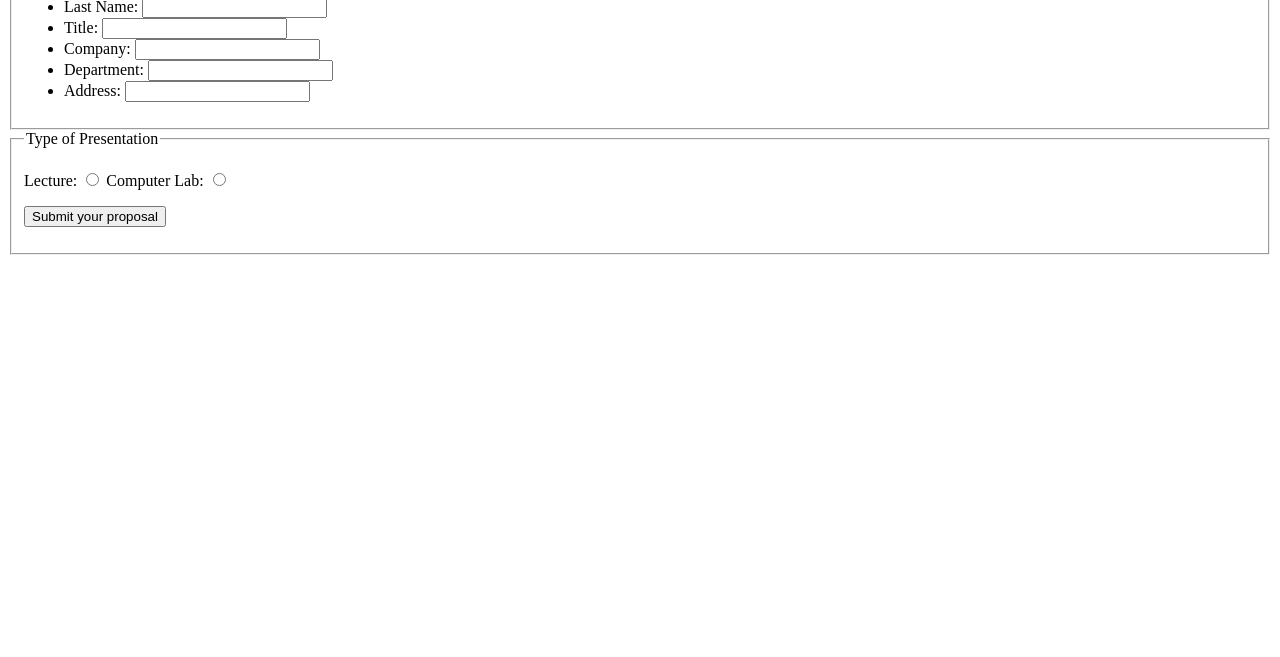
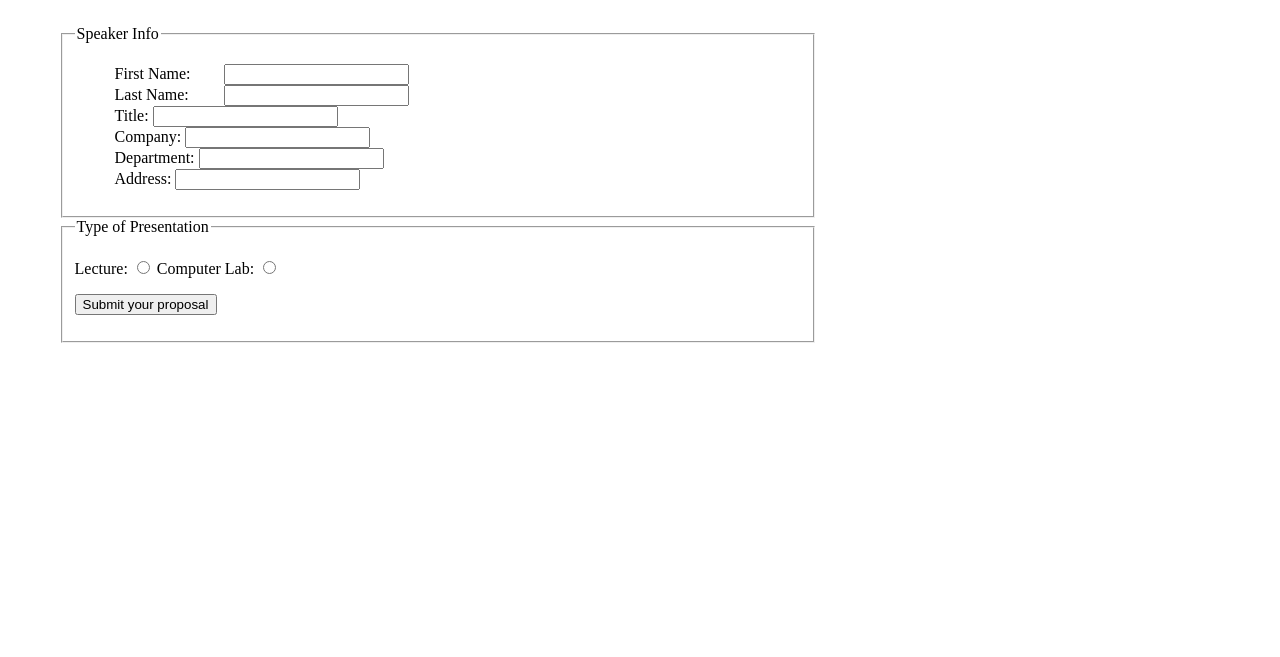
Before and after one commit to fimbulwolf/atlasCSCI, a plain HTML site: page assignment11/form-exercise1(one).html in a window 1280 px wide. Shown: the part 143-800 px from the top of the page. Drawn offline with Linux system fonts and the light colour scheme.

Commit message:
Update form-exercise1(one).html

```diff
--- a/assignment11/form-exercise1(one).html
+++ b/assignment11/form-exercise1(one).html
@@ -5,7 +5,7 @@
 <title>Forms for 2020 Proposal</title>
 <!-- note that case matters for the link to the CSS file.
  --- make sure the case of your file names and directories match. -->
- <link rel="stylesheet"  href="/atlasCSCI/assignment11/form-exercise1(one).html" />
+ <link rel="stylesheet"  href="/atlasCSCI/assignment11/css/form.css" />
 
 <!-- allow html5 to run in older versions of IE -->
 <!--[if lt IE 9]>
```
